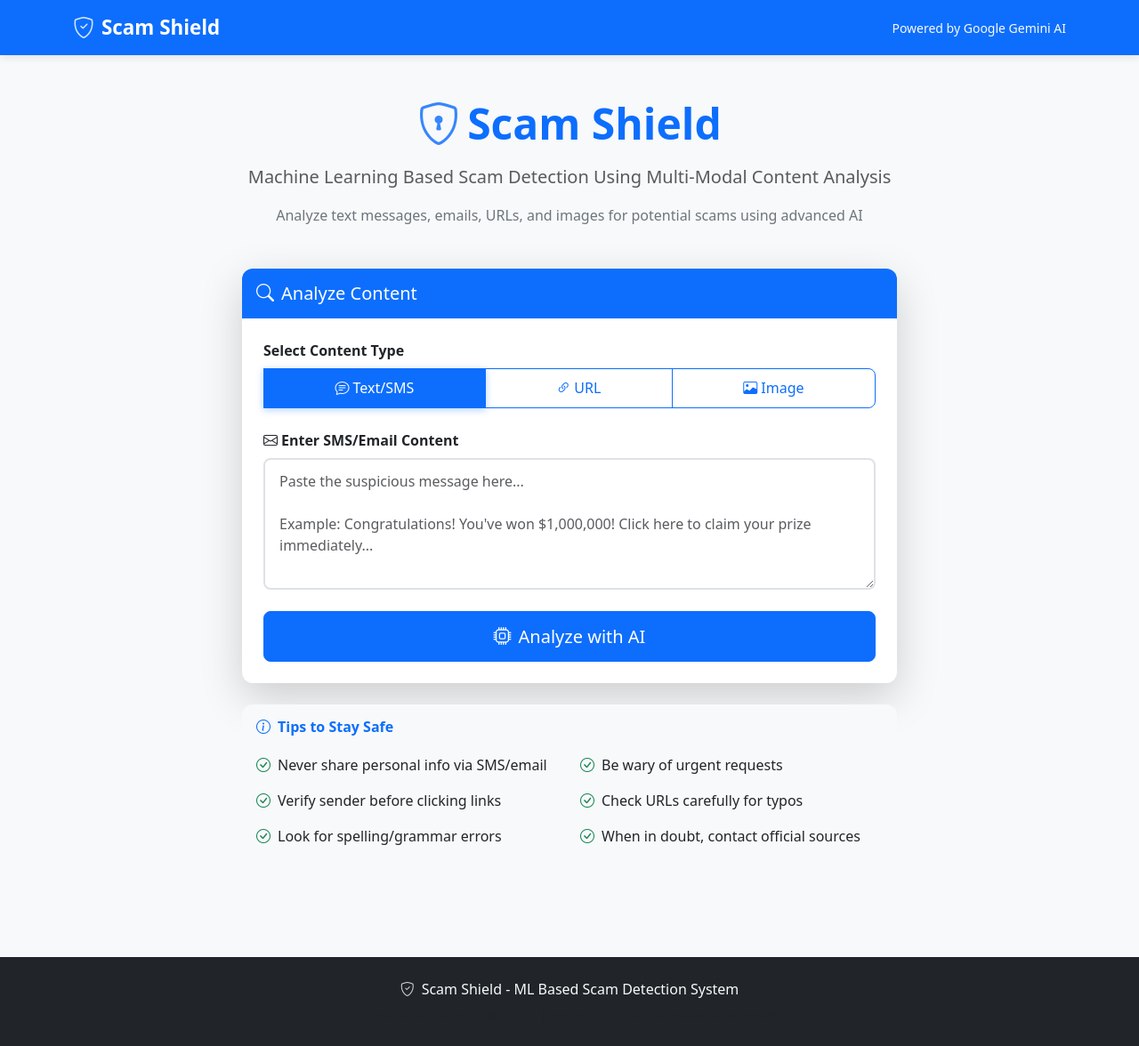
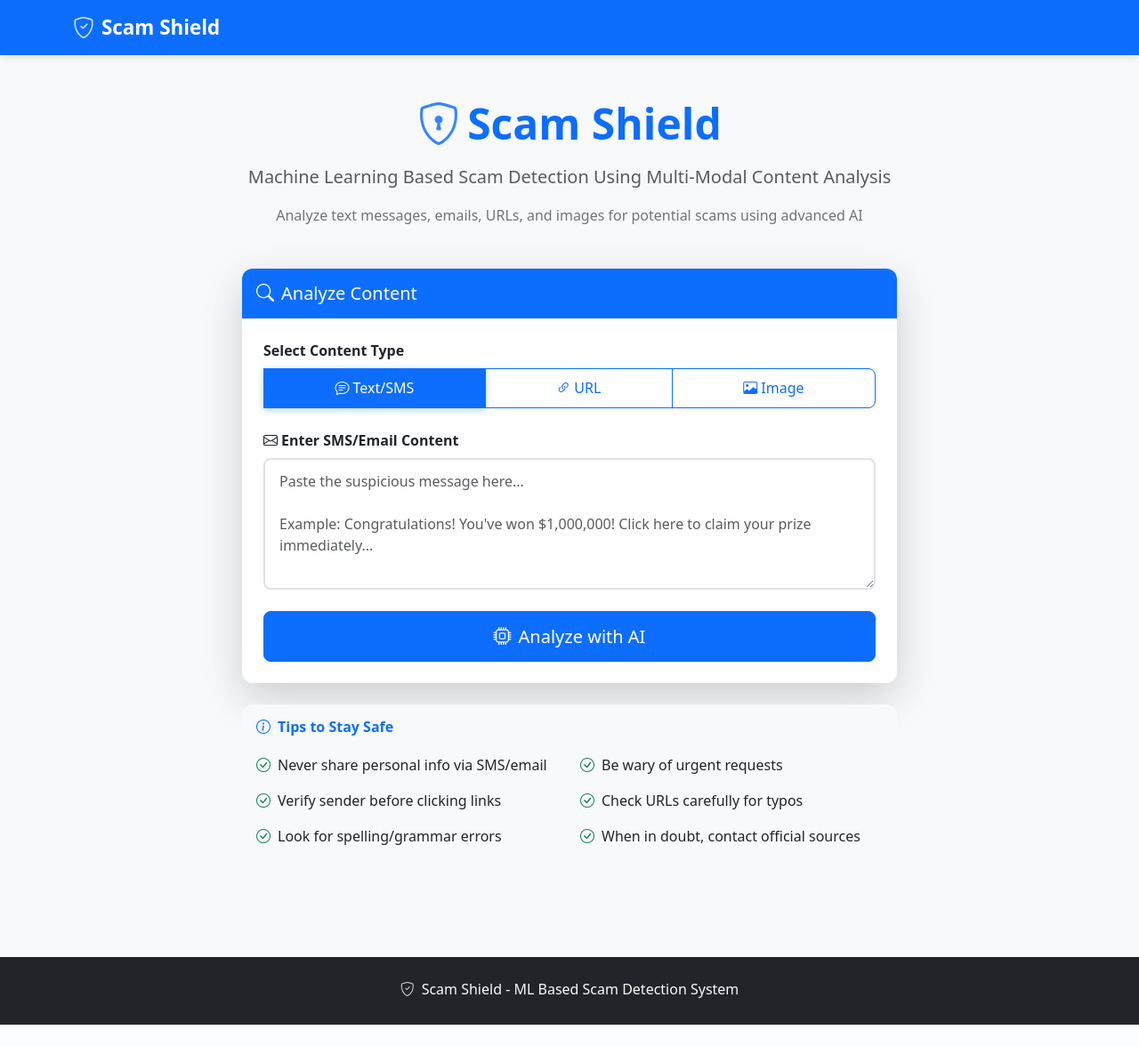
Before and after one commit to S-Sivahari/Scam-Shield, a Flask app: page / in a window 1280 px wide. Shown: the whole page at 89% size. After the commit the page ends 1152 px from the top, so only its background shows below. Run offline with Flask 3, Linux system fonts and the light colour scheme; some libraries are stand-ins or nearby versions.

Commit message:
Added some features

```diff
--- a/templates/index.html
+++ b/templates/index.html
@@ -20,7 +20,6 @@
                 <span class="fw-bold">Scam Shield</span>
             </a>
             <span class="navbar-text text-light">
-                <small>Powered by Google Gemini AI</small>
             </span>
         </div>
     </nav>
@@ -222,9 +221,6 @@
             <p class="mb-1">
                 <i class="bi bi-shield-check me-2"></i>Scam Shield - ML Based Scam Detection System
             </p>
-            <small class="text-muted">
-                Powered by Google Gemini AI | For educational and research purposes
-            </small>
         </div>
     </footer>
 
```
